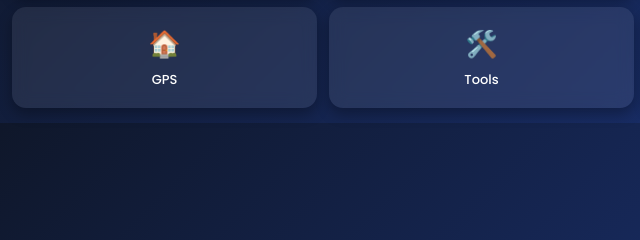
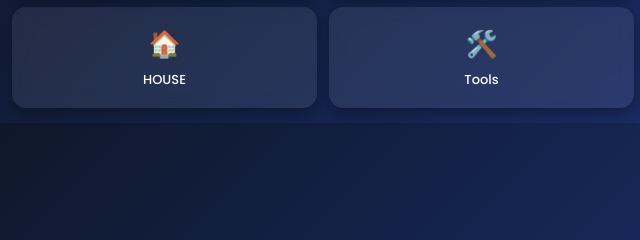
Before and after one commit to gavisidda/koppal-kids, a plain HTML site: page dashboard.html in a window 1280 px wide. Shown: the part 176-416 px from the top of the page, 0-640 px from the left. Drawn offline with Linux system fonts and the light colour scheme.

Commit message:
Update dashboard.html

```diff
--- a/dashboard.html
+++ b/dashboard.html
@@ -101,7 +101,7 @@ h1 {
 
   <a class="card" href="https://gavisidda.github.io/dream-house" target="_blank">
     <div class="icon">🏠</div>
-    <div class="title">GPS</div>
+    <div class="title">HOUSE</div>
   </a>
 
   <a class="card" href="https://gavisidda.github.io/it-support" target="_blank">
```
